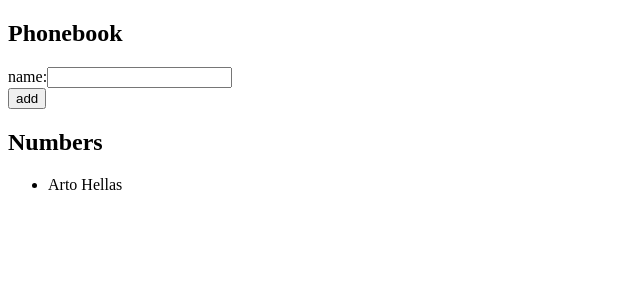
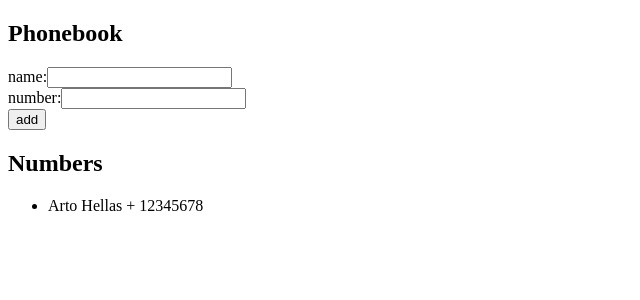
Before and after one commit to KataLoore/fullstackopen, a React (Vite) app in the folder part2/phonebook/: page / in a window 1280 px wide. Shown: the top 300 px of the page, without its empty margins (0-640 px from the left). Built offline with nearby package versions, Linux system fonts and the light colour scheme.

Commit message:
Part 2b: 2.8

```diff
--- a/part2/phonebook/src/App.jsx
+++ b/part2/phonebook/src/App.jsx
@@ -2,36 +2,40 @@ import { useState } from 'react'
 
 const App = () => {
   const [persons, setPersons] = useState([
-    { name: 'Arto Hellas' }
+    { name: 'Arto Hellas', number: "12345678"}
   ])
   const [newName, setNewName] = useState('')
+  const [newNumber, setNewNumber] = useState('')
 
-  const addNewName = (event) => {
+  const addNewPerson = (event) => {
     event.preventDefault()
-    console.log('button clicked', event.target)
-    const personObject = {name: newName}
+    const personObject = {name: newName, number: newNumber}
 
-    if (!persons.some(person => person.name === newName)) {
+    if (persons.some(person => person.name === newName)) {
+      alert(`${newName} is already added to phonebook`)
+    } else if (persons.some(person => person.number === newNumber)) {
+      alert(`${newNumber} is already added to phonebook`)
+    } else {
       setPersons(persons.concat(personObject))
       setNewName('')
-    } else {
-      alert(`${newName} is already added to phonebook`)
+      setNewNumber('')
     }
-
   }
 
   const handleNameChange = (event) => {
     setNewName(event.target.value)
   }
 
+  const handleNumberChange = (event) => {
+    setNewNumber(event.target.value)
+  }
+
   return (
     <div>
       <h2>Phonebook</h2>
-      <form onSubmit={addNewName}>
-        <div>
-          name:
-          <input value={newName} onChange={handleNameChange}/>
-        </div>
+      <form onSubmit={addNewPerson}>
+        <div>name:<input value={newName} onChange={handleNameChange}/></div>
+        <div>number:<input value={newNumber} onChange={handleNumberChange}/></div>
         <div>
           <button type="submit">add</button>
         </div>
@@ -40,11 +44,10 @@ const App = () => {
       <ul>
         {persons.map((person) => (
         <li key={person.name}>
-          {person.name}
+          {person.name} + {person.number}
         </li>
         ))}
       </ul>
-
     </div>
   )
 }
```
